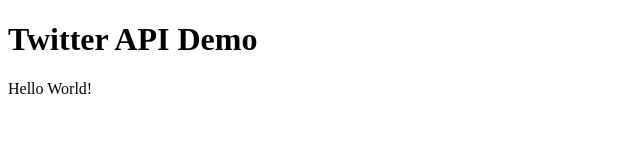
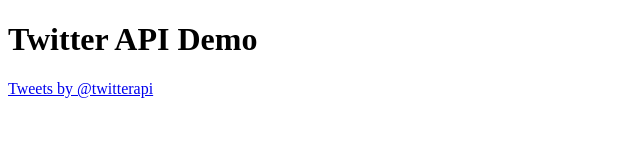
Before and after one commit to AndrewWesterman/bridge-json, a plain HTML site: page index.html in a window 1280 px wide. Shown: the whole page, without its empty margins (0-640 px from the left). Drawn offline with nearby package versions, Linux system fonts and the light colour scheme.

Commit message:
added twitter timeline widget to webpage

```diff
--- a/index.html
+++ b/index.html
@@ -8,7 +8,11 @@
         <h1>Twitter API Demo</h1>
     </header>
 
-    <main>Hello World!</main>
+    <main>
+        <a class="twitter-timeline" href="https://twitter.com/twitterapi" data-widget-id="574473700939931648">Tweets by @twitterapi</a>
+        <script>!function(d,s,id){var js,fjs=d.getElementsByTagName(s)[0],p=/^http:/.test(d.location)?'http':'https';if(!d.getElementById(id)){js=d.createElement(s);js.id=id;js.src=p+"://platform.twitter.com/widgets.js";fjs.parentNode.insertBefore(js,fjs);}}(document,"script","twitter-wjs");</script>
+
+    </main>
 
     <footer></footer>
     <script src="https://code.jquery.com/jquery-2.1.3.min.js"></script>
```
